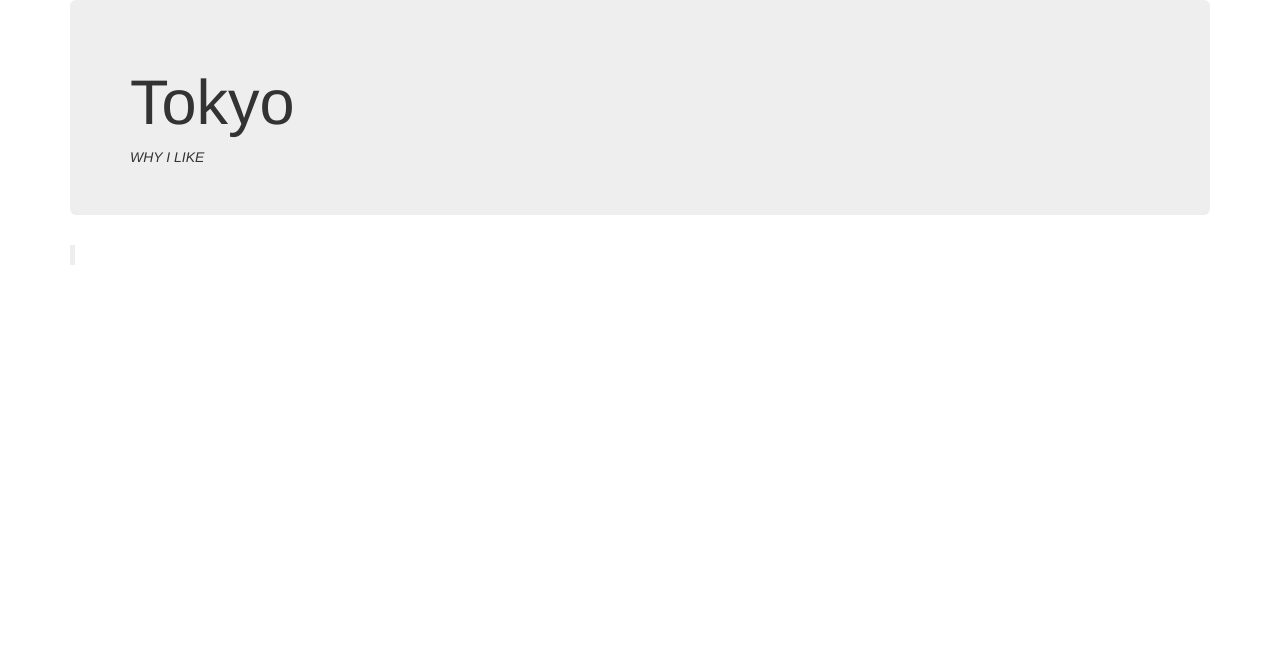
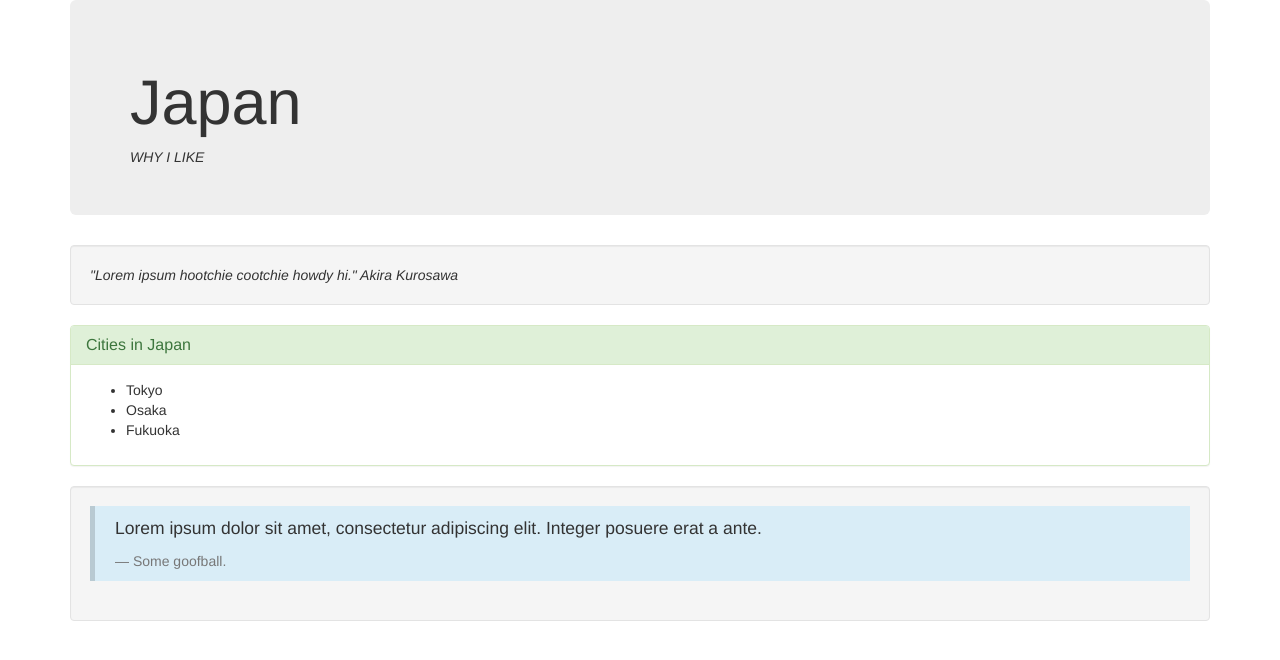
Before and after one commit to josephfriesen/vacation-site, a plain HTML site: page index.html in a window 1280 px wide. Drawn offline with Linux system fonts and the light colour scheme.

Commit message:
Add bootstrap style classes panel, well, jumbotron, and helper classes panel-success panel-heading panel-title panel-body and bg-info

```diff
--- a/index.html
+++ b/index.html
@@ -8,12 +8,33 @@
   <body>
     <div class="container">
       <div class="jumbotron">
-        <h1>Tokyo</h1>
+        <h1>Japan</h1>
         <cite>WHY I LIKE</cite>
       </div>
-    <blockquote></blockquote>
 
+    <div class="well">
+      <cite>"Lorem ipsum hootchie cootchie howdy hi." Akira Kurosawa</cite>
+    </div>
 
+    <div class="panel panel-success">
+      <div class="panel-heading">
+        <h2 class="panel-title">Cities in Japan</h2>
+      </div>
+      <div class="panel-body">
+        <ul>
+          <li>Tokyo</li>
+          <li>Osaka</li>
+          <li>Fukuoka</li>
+        </ul>
+      </div>
+    </div>
+
+    <div class="well">
+      <blockquote class="bg-info">
+        <p>Lorem ipsum dolor sit amet, consectetur adipiscing elit. Integer posuere erat a ante.</p>
+        <footer>Some goofball.</footer>
+      </blockquote>
+    </div>
 
 
 
```
